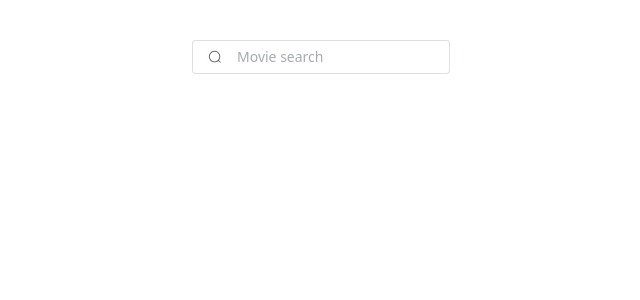
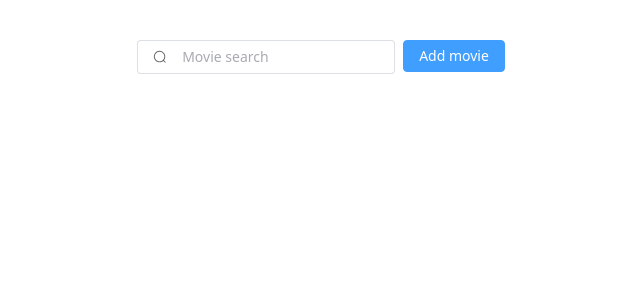
Before and after one commit to volynchuk18/movie-finder, a Nuxt app: page / in a window 1280 px wide. Shown: the top 300 px of the page, without its empty margins (319-959 px from the left). Built offline with nearby package versions, Linux system fonts and the light colour scheme.

Commit message:
add "add movie" button

```diff
--- a/pages/index.vue
+++ b/pages/index.vue
@@ -32,6 +32,7 @@ onBeforeMount(() => {
 
 <template>
   <el-container class="justify-center p-10 flex !flex-col items-center">
+    <div class="flex gap-2">
       <el-form @submit.prevent="searchHandler">
         <el-form-item>
           <el-input
@@ -56,6 +57,16 @@ onBeforeMount(() => {
           </el-input>
         </el-form-item>
       </el-form>
+
+      <nuxt-link
+          :to="{ path: 'add-movie' }"
+      >
+        <el-button type="primary">
+          Add movie
+        </el-button>
+      </nuxt-link>
+    </div>
+
     <NuxtPage />
   </el-container>
 </template>
```
Lines whose indentation alone changed are shown as unchanged.
